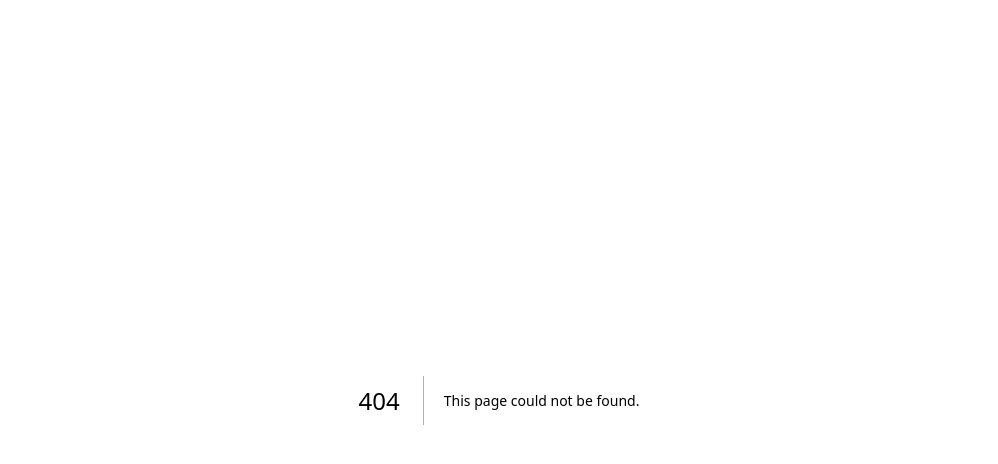
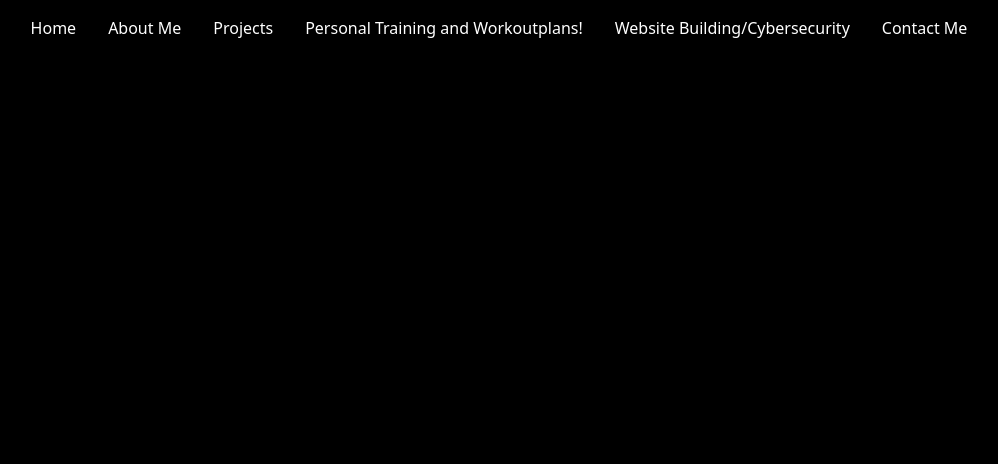
Before and after one commit to DavidSantosTXUSA/davidsantos.dev, a Next.js app: page /contact in a window 1280 px wide. Before the commit this address had no page. Shown: the top 464 px of the page, without its empty margins (141-1139 px from the left). Built offline with nearby package versions, Linux system fonts and the light colour scheme.

Commit message:
inital commit for each page. will add more content

```diff
--- a/app/about/page.tsx
+++ b/app/about/page.tsx
@@ -4,13 +4,13 @@ import Image from 'next/image';
 export default function About() {
     return (
         <div className="min-h-screen bg-black text-white font-sans">
-            <nav className="fixed top-0 left-0 right-0 flex justify-between items-center p-4 bg-black shadow-lg z-10">
+            <nav className="fixed top-0 left-0 right-0 flex justify-center p-4 bg-black shadow-lg z-10">
         <div className="flex gap-8">
           <Link href="/">Home</Link>
           <Link href="/about">About Me</Link>
           <Link href="/projects">Projects</Link>
-                    <Link href="/training">Personal Training</Link>
-                    <Link href="/services">Web Services / Cybersecurity</Link>
+          <Link href="/training">Personal Training and Workoutplans!</Link>
+          <Link href="/services">Website Building/Cybersecurity</Link>
           <Link href="/contact">Contact Me</Link>
         </div>
       </nav>
--- /dev/null
+++ b/app/contact/page.tsx
@@ -0,0 +1,21 @@
+import Link from 'next/link';
+
+export default function Contact() {
+    return (
+        <div className="min-h-screen bg-black text-white font-sans">
+            <nav className="fixed top-0 left-0 right-0 flex justify-center p-4 bg-black shadow-lg z-10">
+        <div className="flex gap-8">
+          <Link href="/">Home</Link>
+          <Link href="/about">About Me</Link>
+          <Link href="/projects">Projects</Link>
+          <Link href="/training">Personal Training and Workoutplans!</Link>
+          <Link href="/services">Website Building/Cybersecurity</Link>
+          <Link href="/contact">Contact Me</Link>
+        </div>
+      </nav>
+            <main className="pt-20 p-8 text-center">
+
+            </main>
+        </div>
+    );
+}
--- a/app/home/page.tsx
+++ b/app/page.tsx
@@ -38,7 +38,7 @@ export default function Home() {
       {/* Navigation Bar */}
       <nav className="fixed top-0 left-0 right-0 flex justify-center p-4 bg-black shadow-lg z-10">
         <div className="flex gap-8">
-          <Link href="/home">Home</Link>
+          <Link href="/">Home</Link>
           <Link href="/about">About Me</Link>
           <Link href="/projects">Projects</Link>
           <Link href="/training">Personal Training and Workoutplans!</Link>
--- a/app/projects/page.tsx
+++ b/app/projects/page.tsx
@@ -1,15 +1,15 @@
 import Link from 'next/link';
 
-export default function About() {
+export default function Projects() {
     return (
         <div className="min-h-screen bg-black text-white font-sans">
-            <nav className="fixed top-0 left-0 right-0 flex justify-between items-center p-4 bg-black shadow-lg z-10">
+            <nav className="fixed top-0 left-0 right-0 flex justify-center p-4 bg-black shadow-lg z-10">
         <div className="flex gap-8">
           <Link href="/">Home</Link>
           <Link href="/about">About Me</Link>
           <Link href="/projects">Projects</Link>
-                    <Link href="/training">Personal Training</Link>
-                    <Link href="/services">Web Services / Cybersecurity</Link>
+          <Link href="/training">Personal Training and Workoutplans!</Link>
+          <Link href="/services">Website Building/Cybersecurity</Link>
           <Link href="/contact">Contact Me</Link>
         </div>
       </nav>
--- /dev/null
+++ b/app/services/page.tsx
@@ -0,0 +1,21 @@
+import Link from 'next/link';
+
+export default function Services() {
+    return (
+        <div className="min-h-screen bg-black text-white font-sans">
+            <nav className="fixed top-0 left-0 right-0 flex justify-center p-4 bg-black shadow-lg z-10">
+        <div className="flex gap-8">
+          <Link href="/">Home</Link>
+          <Link href="/about">About Me</Link>
+          <Link href="/projects">Projects</Link>
+          <Link href="/training">Personal Training and Workoutplans!</Link>
+          <Link href="/services">Website Building/Cybersecurity</Link>
+          <Link href="/contact">Contact Me</Link>
+        </div>
+      </nav>
+            <main className="pt-20 p-8 text-center">
+
+            </main>
+        </div>
+    );
+}
--- /dev/null
+++ b/app/training/page.tsx
@@ -0,0 +1,21 @@
+import Link from 'next/link';
+
+export default function Training() {
+    return (
+        <div className="min-h-screen bg-black text-white font-sans">
+            <nav className="fixed top-0 left-0 right-0 flex justify-center p-4 bg-black shadow-lg z-10">
+        <div className="flex gap-8">
+          <Link href="/">Home</Link>
+          <Link href="/about">About Me</Link>
+          <Link href="/projects">Projects</Link>
+          <Link href="/training">Personal Training and Workoutplans!</Link>
+          <Link href="/services">Website Building/Cybersecurity</Link>
+          <Link href="/contact">Contact Me</Link>
+        </div>
+      </nav>
+            <main className="pt-20 p-8 text-center">
+
+            </main>
+        </div>
+    );
+}
```
Lines whose indentation alone changed are shown as unchanged.
